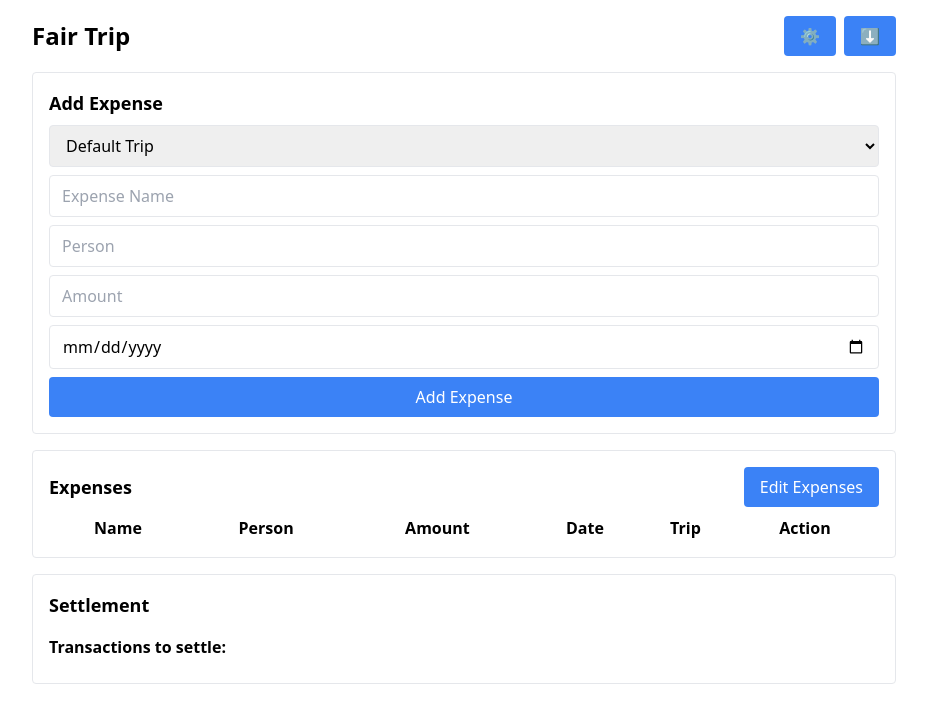
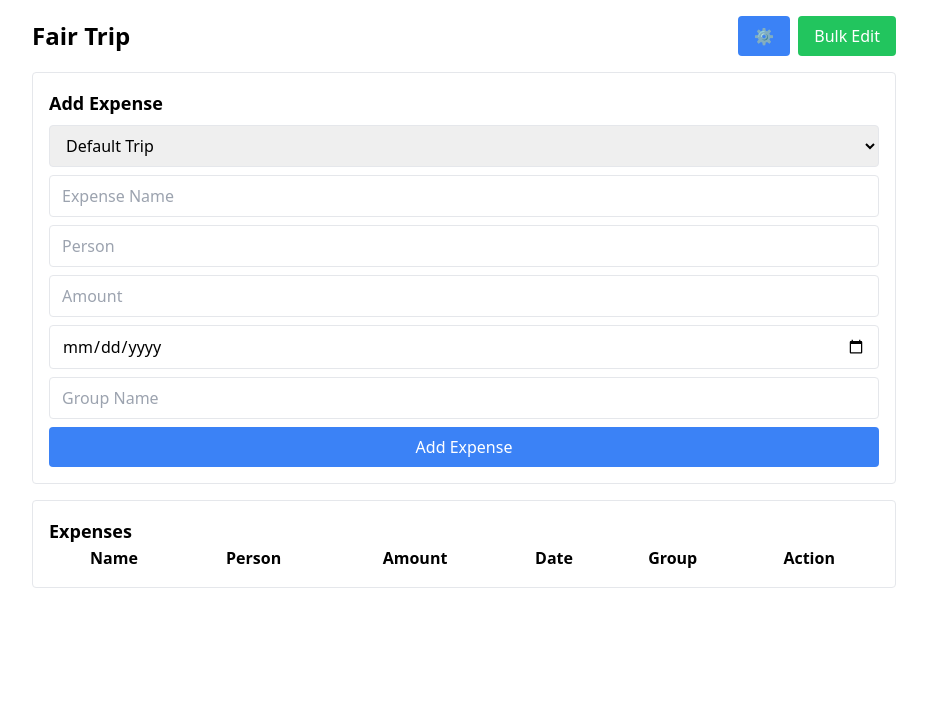
Before and after one commit to rezpe/rezpe.github.io, a Jekyll site: the page fairtrip/index2.html, which Jekyll copies as it is, in a window 1280 px wide. Shown: the top 723 px of the page, without its empty margins (176-1103 px from the left). Built offline with Jekyll 4.4.1, drawn with Linux system fonts in a browser that asks for light colours; nearby versions of some CDN libraries; part of the change alters nothing that is shown.

Commit message:
Switch to vue

```diff
--- a/fairtrip/index2.html
+++ b/fairtrip/index2.html
@@ -4,283 +4,210 @@
     <meta charset="UTF-8">
     <meta name="viewport" content="width=device-width, initial-scale=1.0">
     <title>Fair Trip - Expense Splitting App</title>
-    <script src="https://unpkg.com/react@17/umd/react.development.js"></script>
-    <script src="https://unpkg.com/react-dom@17/umd/react-dom.development.js"></script>
-    <script src="https://unpkg.com/@babel/standalone/babel.min.js"></script>
+    <script src="https://unpkg.com/vue@3/dist/vue.global.js"></script>
     <script src="https://cdn.tailwindcss.com"></script>
 </head>
 <body>
-    <div id="root"></div>
+    <div id="app"></div>
 
-    <script type="text/babel">
-        const { useState, useEffect } = React;
+    <script>
+        const { createApp, ref, reactive, onMounted } = Vue;
 
-        const Button = ({ children, onClick, className }) => (
-            <button onClick={onClick} className={`px-4 py-2 bg-blue-500 text-white rounded ${className}`}>{children}</button>
-        );
+        createApp({
+            setup() {
+                const expenses = ref([]);
+                const newExpense = reactive({ name: '', person: '', amount: '', date: '', trip: '', group: '' });
+                const trips = ref(['Default Trip']);
+                const currentTrip = ref('Default Trip');
+                const isEditing = ref(false);
+                const showConfig = ref(false);
+                const config = reactive({ airtableApiKey: '', airtableBaseId: '', airtableTableName: '' });
+                const bulkEditText = ref('');
 
-        const Input = ({ type, placeholder, value, onChange }) => (
-            <input type={type} placeholder={placeholder} value={value} onChange={onChange} className="w-full px-3 py-2 border rounded" />
-        );
-
-        const Select = ({ value, onChange, options }) => (
-            <select value={value} onChange={(e) => onChange(e.target.value)} className="w-full px-3 py-2 border rounded">
-                {options.map((option, index) => (
-                    <option key={index} value={option}>{option}</option>
-                ))}
-            </select>
-        );
-
-        const FairTrip = () => {
-            const [expenses, setExpenses] = useState([]);
-            const [newExpense, setNewExpense] = useState({ name: '', person: '', amount: '', date: '', trip: '' });
-            const [trips, setTrips] = useState(['Default Trip']);
-            const [currentTrip, setCurrentTrip] = useState('Default Trip');
-            const [isEditing, setIsEditing] = useState(false);
-            const [showConfig, setShowConfig] = useState(false);
-            const [config, setConfig] = useState({ airtableApiKey: '', airtableBaseId: '', airtableTableName: '' });
-
-            useEffect(() => {
+                onMounted(() => {
                     const storedExpenses = localStorage.getItem('fairTripExpenses');
                     const storedTrips = localStorage.getItem('fairTripTrips');
                     const storedConfig = localStorage.getItem('fairTripConfig');
-                if (storedExpenses) setExpenses(JSON.parse(storedExpenses));
-                if (storedTrips) setTrips(JSON.parse(storedTrips));
-                if (storedConfig) setConfig(JSON.parse(storedConfig));
-            }, []);
+                    if (storedExpenses) expenses.value = JSON.parse(storedExpenses);
+                    if (storedTrips) trips.value = JSON.parse(storedTrips);
+                    if (storedConfig) Object.assign(config, JSON.parse(storedConfig));
+                });
 
-            useEffect(() => {
-                localStorage.setItem('fairTripExpenses', JSON.stringify(expenses));
-                localStorage.setItem('fairTripTrips', JSON.stringify(trips));
-                localStorage.setItem('fairTripConfig', JSON.stringify(config));
+                const syncWithAirtable = () => {
                     if (config.airtableApiKey && config.airtableBaseId && config.airtableTableName) {
                         console.log('Syncing with Airtable...');
+                        // Add Airtable API synchronization logic here
                     }
-            }, [expenses, trips, config]);
+                };
+
+                const saveToLocalStorage = () => {
+                    localStorage.setItem('fairTripExpenses', JSON.stringify(expenses.value));
+                    localStorage.setItem('fairTripTrips', JSON.stringify(trips.value));
+                    localStorage.setItem('fairTripConfig', JSON.stringify(config));
+                    syncWithAirtable();
+                };
 
                 const addExpense = () => {
                     if (newExpense.name && newExpense.person && newExpense.amount && newExpense.date) {
-                    setExpenses([...expenses, { ...newExpense, amount: parseFloat(newExpense.amount), trip: currentTrip }]);
-                    setNewExpense({ name: '', person: '', amount: '', date: '', trip: currentTrip });
+                        expenses.value.push({ ...newExpense, amount: parseFloat(newExpense.amount), trip: currentTrip.value });
+                        Object.assign(newExpense, { name: '', person: '', amount: '', date: '', trip: currentTrip.value, group: '' });
+                        saveToLocalStorage();
                     }
                 };
 
                 const removeExpense = (index) => {
-                setExpenses(expenses.filter((_, i) => i !== index));
+                    expenses.value.splice(index, 1);
+                    saveToLocalStorage();
                 };
 
                 const updateExpense = (index, field, value) => {
-                const updatedExpenses = [...expenses];
-                updatedExpenses[index][field] = field === 'amount' ? parseFloat(value) : value;
-                setExpenses(updatedExpenses);
+                    expenses.value[index][field] = field === 'amount' ? parseFloat(value) : value;
+                    saveToLocalStorage();
                 };
 
-            const calculateSplits = () => {
-                const totalExpense = expenses.filter(exp => exp.trip === currentTrip).reduce((sum, exp) => sum + exp.amount, 0);
-                const peopleSet = new Set(expenses.filter(exp => exp.trip === currentTrip).map(exp => exp.person));
-                const perPersonShare = totalExpense / peopleSet.size;
-
-                const balances = Array.from(peopleSet).map(person => {
-                    const paid = expenses
-                        .filter(exp => exp.person === person && exp.trip === currentTrip)
-                        .reduce((sum, exp) => sum + exp.amount, 0);
-                    return { person, balance: paid - perPersonShare };
-                });
-
-                const transactions = [];
-                const debtors = balances.filter(b => b.balance < 0).sort((a, b) => a.balance - b.balance);
-                const creditors = balances.filter(b => b.balance > 0).sort((a, b) => b.balance - a.balance);
-
-                while (debtors.length > 0 && creditors.length > 0) {
-                    const debtor = debtors[0];
-                    const creditor = creditors[0];
-                    const amount = Math.min(Math.abs(debtor.balance), creditor.balance);
-                    transactions.push({ from: debtor.person, to: creditor.person, amount: amount.toFixed(2) });
-                    debtor.balance += amount;
-                    creditor.balance -= amount;
-                    if (Math.abs(debtor.balance) < 0.01) debtors.shift();
-                    if (creditor.balance < 0.01) creditors.shift();
+                const toggleEditing = () => {
+                    isEditing.value = !isEditing.value;
+                    if (!isEditing.value) {
+                        bulkEditText.value = JSON.stringify(expenses.value, null, 2);
                     }
-
-                return { balances, transactions };
                 };
 
-            const exportJson = () => {
-                const dataStr = "data:text/json;charset=utf-8," + encodeURIComponent(JSON.stringify({ expenses, trips, config }));
-                const downloadAnchorNode = document.createElement('a');
-                downloadAnchorNode.setAttribute("href", dataStr);
-                downloadAnchorNode.setAttribute("download", "fair_trip_data.json");
-                document.body.appendChild(downloadAnchorNode);
-                downloadAnchorNode.click();
-                downloadAnchorNode.remove();
+                const bulkSave = () => {
+                    try {
+                        expenses.value = JSON.parse(bulkEditText.value);
+                        saveToLocalStorage();
+                    } catch (error) {
+                        alert('Invalid JSON format');
+                    }
                 };
 
-            return (
-                <div className="p-4 max-w-4xl mx-auto">
-                    <div className="flex justify-between items-center mb-4">
-                        <h1 className="text-2xl font-bold">Fair Trip</h1>
-                        <div className="flex space-x-2">
-                            <Button onClick={() => setShowConfig(!showConfig)}>⚙️</Button>
-                            <Button onClick={exportJson}>⬇️</Button>
+                return {
+                    expenses,
+                    newExpense,
+                    trips,
+                    currentTrip,
+                    isEditing,
+                    showConfig,
+                    config,
+                    bulkEditText,
+                    addExpense,
+                    removeExpense,
+                    updateExpense,
+                    toggleEditing,
+                    bulkSave
+                };
+            },
+            template: `
+                <div class="p-4 max-w-4xl mx-auto">
+                    <div class="flex justify-between items-center mb-4">
+                        <h1 class="text-2xl font-bold">Fair Trip</h1>
+                        <div class="flex space-x-2">
+                            <button @click="showConfig = !showConfig" class="px-4 py-2 bg-blue-500 text-white rounded">⚙️</button>
+                            <button @click="toggleEditing" class="px-4 py-2 bg-green-500 text-white rounded">
+                                {{ isEditing ? 'Save Changes' : 'Bulk Edit' }}
+                            </button>
                         </div>
                     </div>
 
-                    {showConfig && (
-                        <div className="mb-4 p-4 border rounded">
-                            <h2 className="text-lg font-semibold mb-2">Configuration</h2>
-                            <div className="space-y-2">
-                                <Input
+                    <div v-if="showConfig" class="mb-4 p-4 border rounded">
+                        <h2 class="text-lg font-semibold mb-2">Configuration</h2>
+                        <div class="space-y-2">
+                            <input
+                                v-model="config.airtableApiKey"
                                 placeholder="Airtable API Key"
-                                    value={config.airtableApiKey}
-                                    onChange={(e) => setConfig({...config, airtableApiKey: e.target.value})}
+                                class="w-full px-3 py-2 border rounded"
                             />
-                                <Input
+                            <input
+                                v-model="config.airtableBaseId"
                                 placeholder="Airtable Base ID"
-                                    value={config.airtableBaseId}
-                                    onChange={(e) => setConfig({...config, airtableBaseId: e.target.value})}
+                                class="w-full px-3 py-2 border rounded"
                             />
-                                <Input
+                            <input
+                                v-model="config.airtableTableName"
                                 placeholder="Airtable Table Name"
-                                    value={config.airtableTableName}
-                                    onChange={(e) => setConfig({...config, airtableTableName: e.target.value})}
+                                class="w-full px-3 py-2 border rounded"
                             />
                         </div>
                     </div>
-                    )}
 
-                    <div className="mb-4 p-4 border rounded">
-                        <h2 className="text-lg font-semibold mb-2">Add Expense</h2>
-                        <div className="flex flex-col space-y-2">
-                            <Select
-                                value={currentTrip}
-                                onChange={setCurrentTrip}
-                                options={trips}
+                    <div class="mb-4 p-4 border rounded">
+                        <h2 class="text-lg font-semibold mb-2">Add Expense</h2>
+                        <div class="flex flex-col space-y-2">
+                            <select v-model="currentTrip" class="w-full px-3 py-2 border rounded">
+                                <option v-for="trip in trips" :key="trip">{{ trip }}</option>
+                            </select>
+                            <input
+                                v-model="newExpense.name"
+                                placeholder="Expense Name"
+                                class="w-full px-3 py-2 border rounded"
                             />
-                            <Input
-                                placeholder="Expense Name"
-                                value={newExpense.name}
-                                onChange={(e) => setNewExpense({...newExpense, name: e.target.value})}
+                            <input
+                                v-model="newExpense.person"
+                                placeholder="Person"
+                                class="w-full px-3 py-2 border rounded"
                             />
-                            <Input
-                                placeholder="Person"
-                                value={newExpense.person}
-                                onChange={(e) => setNewExpense({...newExpense, person: e.target.value})}
-                            />
-                            <Input
+                            <input
+                                v-model="newExpense.amount"
                                 type="number"
                                 placeholder="Amount"
-                                value={newExpense.amount}
-                                onChange={(e) => setNewExpense({...newExpense, amount: e.target.value})}
+                                class="w-full px-3 py-2 border rounded"
                             />
-                            <Input
+                            <input
+                                v-model="newExpense.date"
                                 type="date"
-                                value={newExpense.date}
-                                onChange={(e) => setNewExpense({...newExpense, date: e.target.value})}
+                                class="w-full px-3 py-2 border rounded"
                             />
-                            <Button onClick={addExpense} className="w-full">
+                            <input
+                                v-model="newExpense.group"
+                                placeholder="Group Name"
+                                class="w-full px-3 py-2 border rounded"
+                            />
+                            <button @click="addExpense" class="w-full px-4 py-2 bg-blue-500 text-white rounded">
                                 Add Expense
-                            </Button>
+                            </button>
                         </div>
                     </div>
 
-                    <div className="mb-4 p-4 border rounded">
-                        <div className="flex justify-between items-center mb-2">
-                            <h2 className="text-lg font-semibold">Expenses</h2>
-                            <Button onClick={() => setIsEditing(!isEditing)}>
-                                {isEditing ? 'Save Changes' : 'Edit Expenses'}
-                            </Button>
+                    <div class="mb-4 p-4 border rounded" v-if="isEditing">
+                        <h2 class="text-lg font-semibold mb-2">Bulk Edit Expenses</h2>
+                        <textarea
+                            v-model="bulkEditText"
+                            rows="10"
+                            class="w-full px-3 py-2 border rounded"
+                        ></textarea>
+                        <button @click="bulkSave" class="w-full px-4 py-2 bg-green-500 text-white rounded mt-2">Save Bulk Edit</button>
                     </div>
-                        <table className="w-full">
+
+                    <div class="mb-4 p-4 border rounded">
+                        <h2 class="text-lg font-semibold">Expenses</h2>
+                        <table class="w-full">
                             <thead>
                                 <tr>
                                     <th>Name</th>
                                     <th>Person</th>
                                     <th>Amount</th>
                                     <th>Date</th>
-                                    <th>Trip</th>
+                                    <th>Group</th>
                                     <th>Action</th>
                                 </tr>
                             </thead>
                             <tbody>
-                                {expenses.filter(exp => exp.trip === currentTrip).map((expense, index) => (
-                                    <tr key={index}>
+                                <tr v-for="(expense, index) in expenses" :key="index">
+                                    <td>{{ expense.name }}</td>
+                                    <td>{{ expense.person }}</td>
+                                    <td>\${{ expense.amount.toFixed(2) }}</td>
+                                    <td>{{ expense.date }}</td>
+                                    <td>{{ expense.group }}</td>
                                     <td>
-                                            {isEditing ? (
-                                                <Input
-                                                    value={expense.name}
-                                                    onChange={(e) => updateExpense(index, 'name', e.target.value)}
-                                                />
-                                            ) : expense.name}
-                                        </td>
-                                        <td>
-                                            {isEditing ? (
-                                                <Input
-                                                    value={expense.person}
-                                                    onChange={(e) => updateExpense(index, 'person', e.target.value)}
-                                                />
-                                            ) : expense.person}
-                                        </td>
-                                        <td>
-                                            {isEditing ? (
-                                                <Input
-                                                    type="number"
-                                                    value={expense.amount}
-                                                    onChange={(e) => updateExpense(index, 'amount', e.target.value)}
-                                                />
-                                            ) : `$${expense.amount}`}
-                                        </td>
-                                        <td>
-                                            {isEditing ? (
-                                                <Input
-                                                    type="date"
-                                                    value={expense.date}
-                                                    onChange={(e) => updateExpense(index, 'date', e.target.value)}
-                                                />
-                                            ) : expense.date}
-                                        </td>
-                                        <td>
-                                            {isEditing ? (
-                                                <Select
-                                                    value={expense.trip}
-                                                    onChange={(value) => updateExpense(index, 'trip', value)}
-                                                    options={trips}
-                                                />
-                                            ) : expense.trip}
-                                        </td>
-                                        <td>
-                                            <Button onClick={() => removeExpense(index)}>
-                                                Delete
-                                            </Button>
+                                        <button @click="removeExpense(index)" class="px-2 py-1 bg-red-500 text-white rounded">Delete</button>
                                     </td>
                                 </tr>
-                                ))}
                             </tbody>
                         </table>
                     </div>
-
-                    <div className="p-4 border rounded">
-                        <h2 className="text-lg font-semibold mb-2">Settlement</h2>
-                        {calculateSplits().balances.map((balance, index) => (
-                            <div key={index} className="mb-2">
-                                {balance.person}: {balance.balance > 0
-                                    ? `Gets $${balance.balance.toFixed(2)}`
-                                    : `Owes $${Math.abs(balance.balance).toFixed(2)}`}
                 </div>
-                        ))}
-                        <div className="mt-4">
-                            <h3 className="font-semibold mb-2">Transactions to settle:</h3>
-                            {calculateSplits().transactions.map((transaction, index) => (
-                                <div key={index} className="mb-1">
-                                    {transaction.from} pays {transaction.to}: ${transaction.amount}
-                                </div>
-                            ))}
-                        </div>
-                    </div>
-                </div>
-            );
-        };
-
-        ReactDOM.render(<FairTrip />, document.getElementById('root'));
+            `
+        }).mount('#app');
     </script>
 </body>
 </html>
```
Lines whose indentation alone changed are shown as unchanged.
